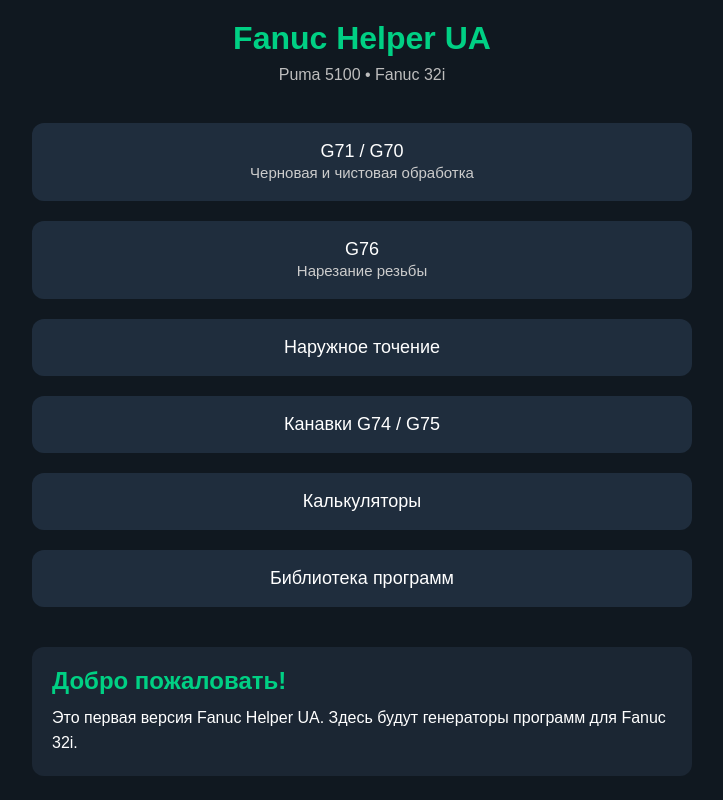
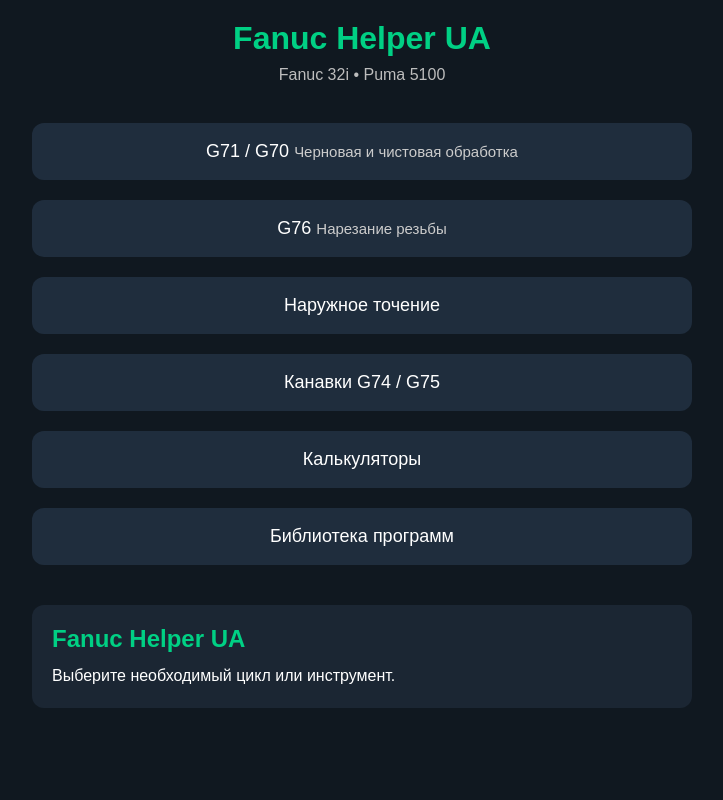
Before and after one commit to zhenjakomar-afk/Fanuc-Helper-UA, a plain HTML site: page index.html in a window 1280 px wide. Shown: the whole page, without its empty margins (278-1001 px from the left). Drawn offline with Linux system fonts and the light colour scheme.

Commit message:
Update index.html

```diff
--- a/index.html
+++ b/index.html
@@ -6,20 +6,22 @@
     <title>Fanuc Helper UA</title>
     <link rel="stylesheet" href="style.css">
 </head>
+
 <body>
 
 <div class="container">
 
     <h1>Fanuc Helper UA</h1>
-    <p class="subtitle">Puma 5100 • Fanuc 32i</p>
+    <p class="subtitle">Fanuc 32i • Puma 5100</p>
 
+    <div class="menu">
         <button onclick="showPage('g71')">
-        G71 / G70<br>
+            G71 / G70
             <small>Черновая и чистовая обработка</small>
         </button>
 
         <button onclick="showPage('g76')">
-        G76<br>
+            G76
             <small>Нарезание резьбы</small>
         </button>
 
@@ -38,12 +40,12 @@
         <button onclick="showPage('library')">
             Библиотека программ
         </button>
+    </div>
 
     <div id="content">
-        <h2>Добро пожаловать!</h2>
+        <h2>Fanuc Helper UA</h2>
         <p>
-            Это первая версия Fanuc Helper UA.
-            Здесь будут генераторы программ для Fanuc 32i.
+            Выберите необходимый цикл или инструмент.
         </p>
     </div>
 
```
Lines whose indentation alone changed are shown as unchanged.
